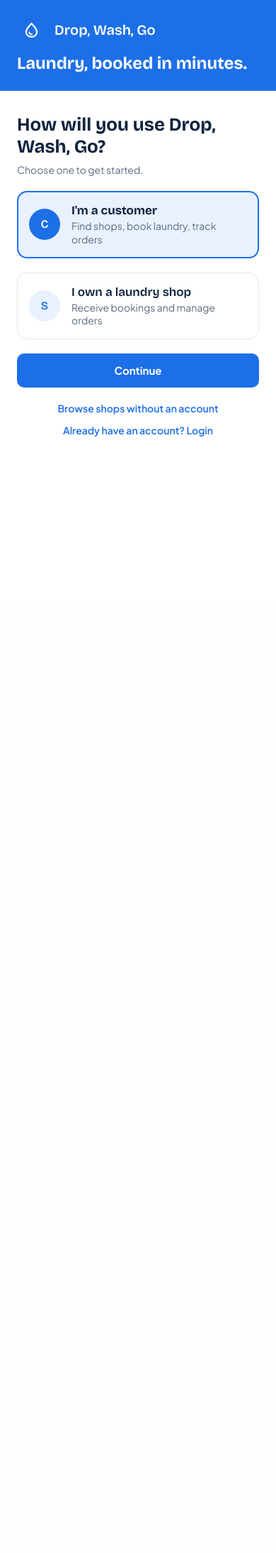
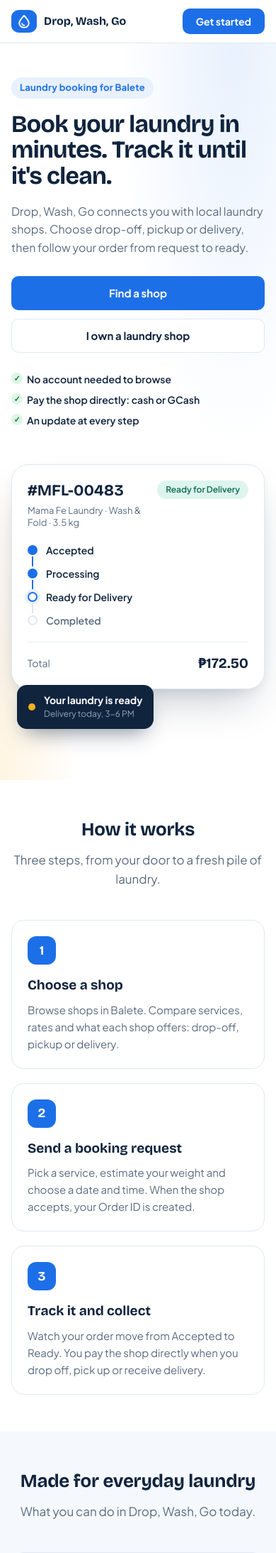
Before and after one commit to jognokatricemay/drop-wash-go, a Flask app: page / in a window 390 px wide. Shown: the top 2188 px of the page at 71% size. Before the commit the page ends 615 px from the top, so only its background shows below. Run offline with Flask 3, Linux system fonts and the light colour scheme; data that the repository does not hold is empty.

Commit message:
Add a landing page at / and move the role chooser to /get-started
- Hero, how it works, features, shops from the database, shop-owner section, about and footer
- Phone, tablet and desktop layouts
- Logged-in people still go straight to their own home page
- Smoke tests for the landing page, /get-started and the redirects

Co-Authored-By: Claude Sonnet 5.5 <noreply@anthropic.com>

```diff
--- /dev/null
+++ b/app/static/css/landing.css
@@ -0,0 +1,190 @@
+/* Landing page (the "/" page). Uses the colors and fonts from style.css. */
+
+.landing { background: #fff; }
+.lp-wrap { width: 100%; max-width: 1120px; margin: 0 auto; padding: 0 24px; }
+.lp-center { display: flex; justify-content: center; margin-top: 32px; }
+
+/* ---------- Top bar ---------- */
+.lp-nav {
+  position: sticky; top: 0; z-index: 30;
+  background: rgba(255, 255, 255, .92);
+  backdrop-filter: blur(8px);
+  border-bottom: 1px solid var(--border);
+}
+.lp-nav-in { display: flex; align-items: center; gap: 24px; height: 68px; }
+.lp-brand { display: flex; align-items: center; gap: 10px; font-family: var(--font-title); font-weight: 700; font-size: 18px; color: var(--ink); }
+.lp-brand .logo { width: 36px; height: 32px; }
+.lp-brand-light { color: #fff; }
+.lp-links { display: flex; gap: 6px; margin-left: 12px; flex: 1; }
+.lp-links a { padding: 8px 12px; border-radius: 8px; font-size: 14px; font-weight: 600; color: var(--muted); }
+.lp-links a:hover { background: var(--field-bg); color: var(--ink); }
+.lp-actions { display: flex; gap: 10px; margin-left: auto; }
+.landing a:focus-visible, .landing .btn:focus-visible { outline: 3px solid var(--primary); outline-offset: 2px; }
+
+.lp-flash { padding-top: 16px; }
+
+/* ---------- Hero ---------- */
+.lp-hero {
+  background:
+    radial-gradient(60% 80% at 85% 0%, var(--soft) 0%, transparent 70%),
+    radial-gradient(40% 60% at 0% 100%, #fff4e0 0%, transparent 70%),
+    #fff;
+  padding: 72px 0 88px;
+}
+.lp-hero-in { display: grid; grid-template-columns: 1.1fr .9fr; gap: 56px; align-items: center; }
+.lp-eyebrow {
+  display: inline-block; padding: 6px 12px; border-radius: 999px;
+  background: var(--soft); color: var(--primary);
+  font-size: 13px; font-weight: 700; letter-spacing: .02em;
+}
+.lp-eyebrow-light { background: rgba(255, 255, 255, .12); color: #cfe0fb; }
+.lp-hero h1 { font-size: clamp(34px, 5vw, 54px); line-height: 1.08; letter-spacing: -.02em; margin: 18px 0 18px; }
+.lp-lead { font-size: 18px; line-height: 1.6; color: var(--muted); max-width: 540px; }
+.lp-cta { display: flex; flex-wrap: wrap; gap: 12px; margin-top: 28px; }
+.lp-trust { list-style: none; padding: 0; margin: 28px 0 0; display: flex; flex-wrap: wrap; gap: 10px 22px; }
+.lp-trust li { position: relative; padding-left: 22px; font-size: 14px; font-weight: 600; color: var(--ink); }
+.lp-trust li::before {
+  content: "✓"; position: absolute; left: 0; top: 0;
+  width: 16px; height: 16px; border-radius: 50%;
+  background: var(--paid-bg); color: var(--paid-txt);
+  font-size: 11px; line-height: 16px; text-align: center; font-weight: 700;
+}
+
+/* Product picture */
+.lp-visual { position: relative; display: flex; justify-content: center; padding: 12px 0 64px; }
+.lp-phone {
+  width: 100%; max-width: 380px; padding: 22px;
+  background: #fff; border: 1px solid var(--border); border-radius: 24px;
+  box-shadow: 0 30px 60px -20px rgba(16, 36, 62, .28), 0 8px 20px -8px rgba(16, 36, 62, .12);
+  display: flex; flex-direction: column; gap: 20px;
+}
+.lp-order-top { display: flex; justify-content: space-between; align-items: flex-start; gap: 12px; }
+.lp-order-id { display: block; font-family: var(--font-title); font-size: 22px; font-weight: 700; }
+.lp-order-sub { display: block; margin-top: 4px; font-size: 13px; color: var(--muted); }
+.lp-steps { list-style: none; margin: 0; padding: 0; display: flex; flex-direction: column; gap: 14px; position: relative; }
+.lp-steps li { display: flex; align-items: center; gap: 12px; font-size: 14px; font-weight: 600; color: var(--muted); position: relative; }
+.lp-steps li:not(:last-child)::after {
+  content: ""; position: absolute; left: 6px; top: 18px; width: 2px; height: 14px; background: var(--border);
+}
+.lp-steps .dot { width: 14px; height: 14px; border-radius: 50%; border: 2px solid var(--border); background: #fff; flex: none; }
+.lp-steps .done { color: var(--ink); }
+.lp-steps .done .dot { background: var(--primary); border-color: var(--primary); }
+.lp-steps .done:not(:last-child)::after { background: var(--primary); }
+.lp-steps .current { color: var(--ink); }
+.lp-steps .current .dot { border-color: var(--primary); box-shadow: 0 0 0 4px var(--soft); }
+.lp-total { display: flex; justify-content: space-between; align-items: center; padding-top: 16px; border-top: 1px solid var(--line); font-size: 14px; color: var(--muted); }
+.lp-total strong { font-family: var(--font-title); font-size: 20px; color: var(--ink); }
+.lp-toast {
+  position: absolute; left: 4%; bottom: 8px;
+  display: flex; align-items: center; gap: 12px;
+  padding: 12px 16px; background: var(--ink); color: #fff; border-radius: 14px;
+  box-shadow: 0 16px 30px -12px rgba(16, 36, 62, .5);
+}
+.lp-toast strong { display: block; font-size: 14px; }
+.lp-toast span:not(.lp-toast-dot) { display: block; font-size: 12px; color: var(--sidebar-muted); margin-top: 2px; }
+.lp-toast-dot { width: 10px; height: 10px; border-radius: 50%; background: var(--unread); flex: none; }
+
+/* ---------- Sections ---------- */
+.lp-section { padding: 80px 0; }
+.lp-alt { background: var(--main-bg); }
+.lp-h2 { font-size: clamp(26px, 3.4vw, 36px); font-weight: 700; letter-spacing: -.01em; text-align: center; }
+.lp-sub { margin: 12px auto 0; max-width: 620px; text-align: center; font-size: 17px; line-height: 1.6; color: var(--muted); }
+.lp-grid-3 { list-style: none; padding: 0; margin: 44px 0 0; display: grid; grid-template-columns: repeat(3, 1fr); gap: 20px; }
+.lp-card {
+  padding: 28px; background: #fff; border: 1px solid var(--border); border-radius: 18px;
+  display: flex; flex-direction: column; gap: 10px;
+  transition: transform .2s ease, box-shadow .2s ease;
+}
+.lp-card:hover { transform: translateY(-3px); box-shadow: 0 16px 30px -18px rgba(16, 36, 62, .35); }
+.lp-card h3 { font-size: 19px; }
+.lp-card p { font-size: 15px; line-height: 1.6; color: var(--muted); }
+.lp-num {
+  width: 40px; height: 40px; border-radius: 12px; display: grid; place-items: center;
+  background: var(--primary); color: #fff; font-family: var(--font-title); font-weight: 700; font-size: 18px; margin-bottom: 6px;
+}
+.lp-icon { width: 46px; height: 46px; border-radius: 14px; display: grid; place-items: center; background: var(--soft); color: var(--primary); margin-bottom: 6px; }
+.lp-icon .icon { width: 24px; height: 24px; }
+.lp-icon .icon path { fill: currentColor; }
+
+/* Shops */
+.lp-shops { margin-top: 44px; display: grid; grid-template-columns: repeat(3, 1fr); gap: 20px; }
+.lp-shop {
+  display: flex; flex-direction: column; gap: 6px; padding: 20px;
+  background: #fff; border: 1px solid var(--border); border-radius: 18px;
+  transition: transform .2s ease, box-shadow .2s ease, border-color .2s ease;
+}
+.lp-shop:hover { transform: translateY(-3px); border-color: var(--primary); box-shadow: 0 16px 30px -18px rgba(29, 111, 232, .5); }
+.lp-cover {
+  height: 84px; border-radius: 12px; margin-bottom: 8px; display: grid; place-items: center;
+  background: linear-gradient(135deg, var(--soft), #d3e4fb); color: var(--primary);
+  font-family: var(--font-title); font-weight: 700; font-size: 28px; letter-spacing: .04em;
+}
+.lp-shop h3 { font-size: 18px; }
+.lp-addr { font-size: 14px; color: var(--muted); }
+.lp-tags { display: flex; flex-wrap: wrap; gap: 6px; margin: 6px 0 2px; }
+.lp-from { margin-top: auto; padding-top: 10px; font-size: 14px; font-weight: 700; color: var(--open-time); }
+
+/* Shop owners */
+.lp-dark { background: var(--ink); color: #fff; }
+.lp-owner { display: grid; grid-template-columns: 1fr 1fr; gap: 56px; align-items: center; }
+.lp-owner .lp-h2, .lp-owner .lp-sub { text-align: left; }
+.lp-owner .lp-sub { margin-left: 0; }
+.lp-on-dark { color: #fff; margin-top: 16px; }
+.lp-on-dark-sub { color: var(--sidebar-nav); }
+.lp-btn-ghost { background: transparent; border-color: rgba(255, 255, 255, .35); color: #fff; }
+.lp-btn-ghost:hover { background: rgba(255, 255, 255, .08); }
+.lp-checks { list-style: none; margin: 0; padding: 0; display: flex; flex-direction: column; gap: 14px; }
+.lp-checks li {
+  position: relative; padding: 16px 18px 16px 52px;
+  background: rgba(255, 255, 255, .06); border: 1px solid rgba(255, 255, 255, .1); border-radius: 14px;
+  font-size: 15px; font-weight: 600; line-height: 1.5;
+}
+.lp-checks li::before {
+  content: "✓"; position: absolute; left: 16px; top: 16px;
+  width: 24px; height: 24px; border-radius: 50%; background: var(--primary); color: #fff;
+  font-size: 13px; line-height: 24px; text-align: center; font-weight: 700;
+}
+
+/* About */
+.lp-facts { margin: 40px auto 0; max-width: 820px; display: grid; grid-template-columns: repeat(2, 1fr); gap: 16px; }
+.lp-facts div { padding: 20px 22px; background: var(--main-bg); border: 1px solid var(--border); border-radius: 14px; }
+.lp-facts dt { font-size: 12px; font-weight: 700; letter-spacing: .06em; text-transform: uppercase; color: var(--muted); }
+.lp-facts dd { margin: 6px 0 0; font-size: 16px; font-weight: 600; line-height: 1.5; }
+
+/* Footer */
+.lp-footer { background: #0b1a2e; color: var(--sidebar-nav); padding: 36px 0; }
+.lp-foot-in { display: flex; flex-wrap: wrap; align-items: center; gap: 16px 32px; }
+.lp-foot-in nav { display: flex; flex-wrap: wrap; gap: 6px 20px; margin-left: auto; }
+.lp-foot-in nav a { font-size: 14px; font-weight: 600; }
+.lp-foot-in nav a:hover { color: #fff; }
+.lp-foot-in p { width: 100%; font-size: 13px; color: var(--sidebar-muted); }
+
+/* ---------- Tablet ---------- */
+@media (max-width: 960px) {
+  .lp-links { display: none; }
+  .lp-hero { padding: 48px 0 64px; }
+  .lp-hero-in { grid-template-columns: 1fr; gap: 40px; }
+  .lp-grid-3, .lp-shops { grid-template-columns: repeat(2, 1fr); }
+  .lp-owner { grid-template-columns: 1fr; gap: 32px; }
+  .lp-section { padding: 64px 0; }
+}
+
+/* ---------- Phone ---------- */
+@media (max-width: 600px) {
+  .lp-wrap { padding: 0 16px; }
+  .lp-nav-in { height: 60px; gap: 12px; }
+  .lp-brand span { font-size: 16px; }
+  .lp-actions .btn-outline { display: none; }
+  .lp-lead { font-size: 16px; }
+  .lp-cta .btn { width: 100%; }
+  .lp-grid-3, .lp-shops, .lp-facts { grid-template-columns: 1fr; }
+  .lp-card, .lp-shop { padding: 22px; }
+  .lp-section { padding: 52px 0; }
+  .lp-toast { left: 8px; }
+  .lp-foot-in nav { margin-left: 0; }
+}
+
+@media (prefers-reduced-motion: reduce) {
+  .lp-card, .lp-shop { transition: none; }
+  .lp-card:hover, .lp-shop:hover { transform: none; }
+}
--- a/app/templates/auth/create_account.html
+++ b/app/templates/auth/create_account.html
@@ -3,7 +3,7 @@
 block form %}
 <input type="hidden" name="next" value="{{ next }}" />
 <div class="stack" style="gap: 8px">
-  <a class="back" href="{{ url_for('auth.welcome') }}">Choose role</a>
+  <a class="back" href="{{ url_for('auth.get_started') }}">Choose role</a>
   <h1>Create your account</h1>
   <p class="muted">For customers booking laundry.</p>
 </div>
--- /dev/null
+++ b/app/templates/auth/landing.html
@@ -0,0 +1,203 @@
+{#- Landing page: the first page a visitor sees at "/". The role chooser lives at /get-started.  Owner: Member 1 -#}
+{% from "_icons.html" import icon, logo %}
+<!doctype html>
+<html lang="en">
+<head>
+<meta charset="utf-8">
+<meta name="viewport" content="width=device-width, initial-scale=1">
+<title>Drop, Wash, Go · Laundry booking in Balete</title>
+<meta name="description" content="Book laundry shops in Balete: drop-off, pickup or delivery, with order tracking from request to ready.">
+<link rel="preconnect" href="https://fonts.googleapis.com">
+<link rel="preconnect" href="https://fonts.gstatic.com" crossorigin>
+<link href="https://fonts.googleapis.com/css2?family=Bricolage+Grotesque:opsz,wght@12..96,600;12..96,700&family=Plus+Jakarta+Sans:wght@400;500;600;700&display=swap" rel="stylesheet">
+<link rel="stylesheet" href="{{ url_for('static', filename='css/style.css') }}">
+<link rel="stylesheet" href="{{ url_for('static', filename='css/landing.css') }}">
+</head>
+<body class="customer landing">
+
+<header class="lp-nav">
+  <div class="lp-wrap lp-nav-in">
+    <a class="lp-brand" href="{{ url_for('auth.welcome') }}" aria-label="Drop, Wash, Go home">{{ logo() }}<span>Drop, Wash, Go</span></a>
+    <nav class="lp-links" aria-label="Sections">
+      <a href="#how">How it works</a>
+      <a href="#shops">Shops</a>
+      <a href="#for-shops">For shop owners</a>
+      <a href="#about">About</a>
+    </nav>
+    <div class="lp-actions">
+      <a class="btn btn-outline btn-sm" href="{{ url_for('auth.login') }}">Log in</a>
+      <a class="btn btn-primary btn-sm" href="{{ url_for('auth.get_started') }}">Get started</a>
+    </div>
+  </div>
+</header>
+
+{#- messages such as "That page doesn't exist." -#}
+{% with messages = get_flashed_messages() %}{% if messages %}
+<div class="lp-wrap lp-flash">{% for m in messages %}<p class="note" role="status">{{ m }}</p>{% endfor %}</div>
+{% endif %}{% endwith %}
+
+<main>
+  <!-- Hero -->
+  <section class="lp-hero">
+    <div class="lp-wrap lp-hero-in">
+      <div class="lp-copy">
+        <span class="lp-eyebrow">Laundry booking for Balete</span>
+        <h1>Book your laundry in minutes. Track it until it's clean.</h1>
+        <p class="lp-lead">Drop, Wash, Go connects you with local laundry shops. Choose drop-off, pickup or delivery, then follow your order from request to ready.</p>
+        <div class="lp-cta">
+          <a class="btn btn-primary" href="{{ url_for('customer.shops') }}">Find a shop</a>
+          <a class="btn btn-outline" href="{{ url_for('auth.staff_register') }}">I own a laundry shop</a>
+        </div>
+        <ul class="lp-trust">
+          <li>No account needed to browse</li>
+          <li>Pay the shop directly: cash or GCash</li>
+          <li>An update at every step</li>
+        </ul>
+      </div>
+
+      <!-- A picture of the product (decorative) -->
+      <div class="lp-visual" aria-hidden="true">
+        <div class="lp-phone">
+          <div class="lp-order-top">
+            <div>
+              <span class="lp-order-id">#MFL-00483</span>
+              <span class="lp-order-sub">Mama Fe Laundry · Wash &amp; Fold · 3.5 kg</span>
+            </div>
+            <span class="pill ready">Ready for Delivery</span>
+          </div>
+          <ol class="lp-steps">
+            <li class="done"><span class="dot"></span>Accepted</li>
+            <li class="done"><span class="dot"></span>Processing</li>
+            <li class="current"><span class="dot"></span>Ready for Delivery</li>
+            <li><span class="dot"></span>Completed</li>
+          </ol>
+          <div class="lp-total"><span>Total</span><strong>₱172.50</strong></div>
+        </div>
+        <div class="lp-toast">
+          <span class="lp-toast-dot"></span>
+          <div><strong>Your laundry is ready</strong><span>Delivery today, 3-6 PM</span></div>
+        </div>
+      </div>
+    </div>
+  </section>
+
+  <!-- How it works -->
+  <section class="lp-section" id="how">
+    <div class="lp-wrap">
+      <h2 class="lp-h2">How it works</h2>
+      <p class="lp-sub">Three steps, from your door to a fresh pile of laundry.</p>
+      <ol class="lp-grid-3 lp-how">
+        <li class="lp-card">
+          <span class="lp-num">1</span>
+          <h3>Choose a shop</h3>
+          <p>Browse shops in Balete. Compare services, rates and what each shop offers: drop-off, pickup or delivery.</p>
+        </li>
+        <li class="lp-card">
+          <span class="lp-num">2</span>
+          <h3>Send a booking request</h3>
+          <p>Pick a service, estimate your weight and choose a date and time. When the shop accepts, your Order ID is created.</p>
+        </li>
+        <li class="lp-card">
+          <span class="lp-num">3</span>
+          <h3>Track it and collect</h3>
+          <p>Watch your order move from Accepted to Ready. You pay the shop directly when you drop off, pick up or receive delivery.</p>
+        </li>
+      </ol>
+    </div>
+  </section>
+
+  <!-- Features -->
+  <section class="lp-section lp-alt" id="features">
+    <div class="lp-wrap">
+      <h2 class="lp-h2">Made for everyday laundry</h2>
+      <p class="lp-sub">What you can do in Drop, Wash, Go today.</p>
+      <ul class="lp-grid-3 lp-features">
+        <li class="lp-card"><span class="lp-icon">{{ icon("bag") }}</span><h3>Drop-off, pickup or delivery</h3><p>Choose how your laundry gets to the shop and back. Shops show which options they offer.</p></li>
+        <li class="lp-card"><span class="lp-icon">{{ icon("clipboard") }}</span><h3>Clear prices</h3><p>See each shop's rates and delivery fee before you book. The final price is set when your laundry is weighed.</p></li>
+        <li class="lp-card"><span class="lp-icon">{{ icon("grid") }}</span><h3>Order tracking</h3><p>A simple timeline shows where your order is, from Pending to Completed.</p></li>
+        <li class="lp-card"><span class="lp-icon">{{ icon("bell") }}</span><h3>Notifications</h3><p>Get told when a shop accepts your booking, starts washing, or has your laundry ready.</p></li>
+        <li class="lp-card"><span class="lp-icon">{{ icon("calendar") }}</span><h3>Pick your time</h3><p>Choose a date and a time slot. Bookings outside a shop's opening hours are not allowed.</p></li>
+        <li class="lp-card"><span class="lp-icon">{{ icon("user") }}</span><h3>Safe accounts</h3><p>Reset a forgotten password with a security question. Each shop only sees its own orders.</p></li>
+      </ul>
+    </div>
+  </section>
+
+  <!-- Shops (from the database) -->
+  <section class="lp-section" id="shops">
+    <div class="lp-wrap">
+      <h2 class="lp-h2">Laundry shops in Balete</h2>
+      <p class="lp-sub">A few of the shops you can book right now.</p>
+      <div class="lp-shops">
+        {% for s in shops %}
+        {% set words = s.name.replace("&", " ").split() %}
+        <a class="lp-shop" href="{{ url_for('customer.shop_details', shop_id=s.id) }}">
+          <span class="lp-cover">{% for w in words[:3] %}{{ w[0]|upper }}{% endfor %}</span>
+          <h3>{{ s.name }}</h3>
+          <p class="lp-addr">{{ s.address }}</p>
+          <div class="lp-tags">
+            {% if s.offers_dropoff %}<span class="tag">Drop-off</span>{% endif %}
+            {% if s.offers_pickup %}<span class="tag">Pickup</span>{% endif %}
+            {% if s.offers_delivery %}<span class="tag">Delivery</span>{% endif %}
+          </div>
+          <span class="lp-from">From {{ s.from_rate|peso if s.from_rate else "—" }} / kg</span>
+        </a>
+        {% else %}
+        <p class="muted">Shops will show up here once they register.</p>
+        {% endfor %}
+      </div>
+      <div class="lp-center"><a class="btn btn-secondary" href="{{ url_for('customer.shops') }}">See all shops</a></div>
+    </div>
+  </section>
+
+  <!-- For shop owners -->
+  <section class="lp-section lp-dark" id="for-shops">
+    <div class="lp-wrap lp-owner">
+      <div>
+        <span class="lp-eyebrow lp-eyebrow-light">For shop owners</span>
+        <h2 class="lp-h2 lp-on-dark">Run your laundry shop from one place</h2>
+        <p class="lp-sub lp-on-dark-sub">Stop juggling messages and notebooks. Every booking and order is in one dashboard.</p>
+        <div class="lp-cta">
+          <a class="btn btn-primary" href="{{ url_for('auth.staff_register') }}">Register your shop</a>
+          <a class="btn lp-btn-ghost" href="{{ url_for('auth.staff_login') }}">Shop login</a>
+        </div>
+      </div>
+      <ul class="lp-checks">
+        <li>Receive booking requests and accept or reject them</li>
+        <li>An Order ID is created the moment you accept</li>
+        <li>Confirm the weight, update the status and mark orders as paid</li>
+        <li>Set your services, rates, opening hours and delivery fee</li>
+        <li>Get notified of new requests and cancellations</li>
+      </ul>
+    </div>
+  </section>
+
+  <!-- About the project -->
+  <section class="lp-section" id="about">
+    <div class="lp-wrap lp-about">
+      <h2 class="lp-h2">About this project</h2>
+      <p class="lp-sub">Drop, Wash, Go is a student project: a working MVP of a laundry booking system for shops and customers in Balete.</p>
+      <dl class="lp-facts">
+        <div><dt>Built by</dt><dd>Group 4, CSSE</dd></div>
+        <div><dt>Built with</dt><dd>Flask, MySQL, Jinja</dd></div>
+        <div><dt>Hosted on</dt><dd>Render and Aiven</dd></div>
+        <div><dt>Not yet included</dt><dd>Online payment. Shops collect payment themselves.</dd></div>
+      </dl>
+    </div>
+  </section>
+</main>
+
+<footer class="lp-footer">
+  <div class="lp-wrap lp-foot-in">
+    <a class="lp-brand lp-brand-light" href="{{ url_for('auth.welcome') }}">{{ logo() }}<span>Drop, Wash, Go</span></a>
+    <nav aria-label="Footer">
+      <a href="{{ url_for('customer.shops') }}">Find a shop</a>
+      <a href="{{ url_for('auth.login') }}">Log in</a>
+      <a href="{{ url_for('auth.staff_login') }}">Shop login</a>
+      <a href="{{ url_for('auth.get_started') }}">Get started</a>
+    </nav>
+    <p>© 2026 Drop, Wash, Go. A student project.</p>
+  </div>
+</footer>
+
+</body>
+</html>
--- a/app/templates/auth/staff_register.html
+++ b/app/templates/auth/staff_register.html
@@ -2,7 +2,7 @@
 "_macros.html" import field, select %} {% set role = "staff" %} {% block title
 %}Register your shop{% endblock %} {% block form %}
 <div class="stack" style="gap: 8px">
-  <a class="back" href="{{ url_for('auth.welcome') }}">Choose role</a>
+  <a class="back" href="{{ url_for('auth.get_started') }}">Choose role</a>
   <h1>Register your shop</h1>
   <p class="muted">One shop account is used for the MVP.</p>
 </div>
```
Also changed, not shown: app/auth.py (+12 -0 lines), tests/smoke_test.py (+7 -2 lines).
